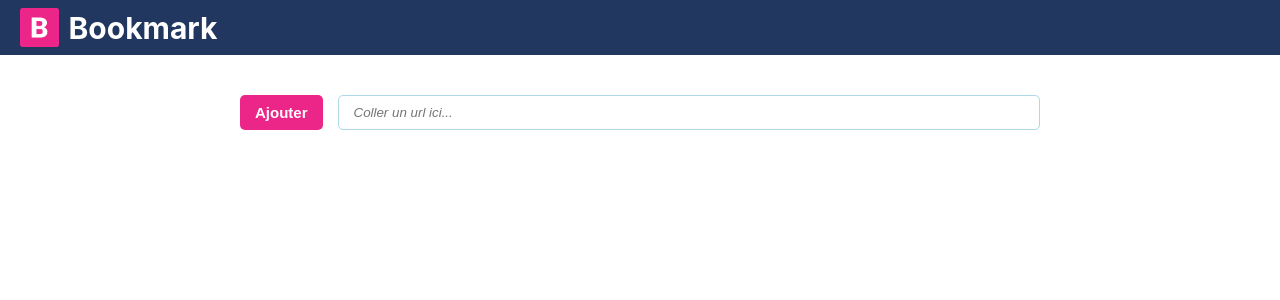
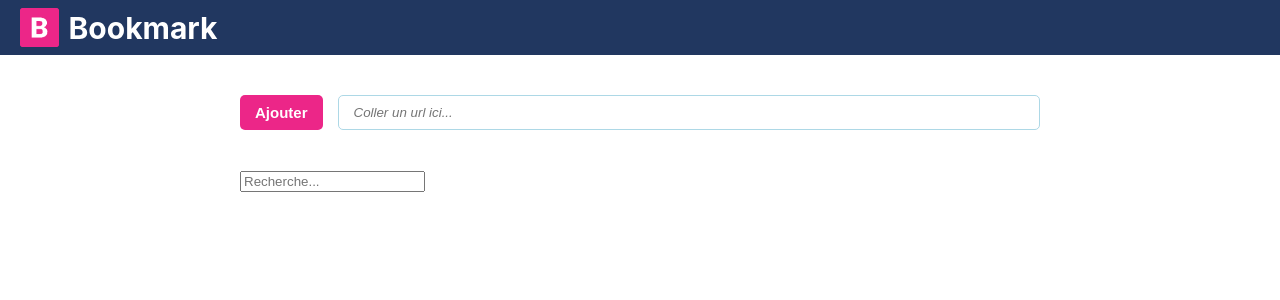
Before and after one commit to Mathinoc/Bookmarks, a React (Create React App) app: page / in a window 1280 px wide. Shown: the top 300 px of the page. Built offline with nearby package versions, Linux system fonts and the light colour scheme.

Commit message:
searchBar working

```diff
--- a/src/components/BookmarkList.tsx
+++ b/src/components/BookmarkList.tsx
@@ -1,10 +1,12 @@
-import React, { useRef } from 'react';
+import React, { useRef, useState } from 'react';
 import { bookmark } from '../interfaces/BookmarkInterface';
 import Bookmark from './Bookmark';
+import SearchBookmark from './SearchBookmark';
 import { insertAfter, dragSwitchElement } from '../utils/domOperation';
 import '../styles/BookmarkList.css';
 
 export default function BookmarkList({ bookmarks, setBookmarks }: { bookmarks: bookmark[], setBookmarks: React.Dispatch<React.SetStateAction<bookmark[] | []>> }) {
+  const [searchString, setSearchString] = useState<string>();
   const indexStart = useRef<number | null>();
   const indexEnd = useRef<number | null>();
   const switchFactor = useRef<{ lastDirection: string, factor: number }>({ lastDirection: "", factor: 0 });
@@ -52,7 +54,7 @@ export default function BookmarkList({ bookmarks, setBookmarks }: { bookmarks: b
               switchFactor.current! = { lastDirection: afterElement.direction, factor: -1 }
             }
           } else {
-            switchFactor.current! = {...switchFactor.current, lastDirection: afterElement.direction}
+            switchFactor.current! = { ...switchFactor.current, lastDirection: afterElement.direction }
           }
 
           indexEnd.current! = parseInt(index);
@@ -87,11 +89,19 @@ export default function BookmarkList({ bookmarks, setBookmarks }: { bookmarks: b
 
   return (
     <div className="BookmarkList__container" >
+      <SearchBookmark searchString={searchString} setSearchString={setSearchString} />
       <ul
         className="BookmarkList__ul"
         onDragOver={onDragOver}
       >
-        {bookmarks && bookmarks.map(bookmark => (
+        {bookmarks && bookmarks
+          .filter(el => {
+            if (searchString) {
+              return el.title.toLocaleLowerCase().includes(searchString?.toLocaleLowerCase());
+            }
+            return el
+          })
+          .map(bookmark => (
             <li
               id={bookmark.creation_date.toString()}
               className="BookmarkList__li"
--- /dev/null
+++ b/src/components/SearchBookmark.tsx
@@ -0,0 +1,13 @@
+import React from 'react'
+
+export default function SearchBookmark({ searchString, setSearchString }: { searchString: string | undefined, setSearchString: React.Dispatch<React.SetStateAction<string | undefined>> }) {
+  return (
+    <div className="SearchBookmark" >
+      <input
+        type="search"
+        placeholder="Recherche..."
+        onChange={(e) => setSearchString(e.target.value)}
+      />
+    </div>
+  )
+}
```
Lines whose indentation alone changed are shown as unchanged.
